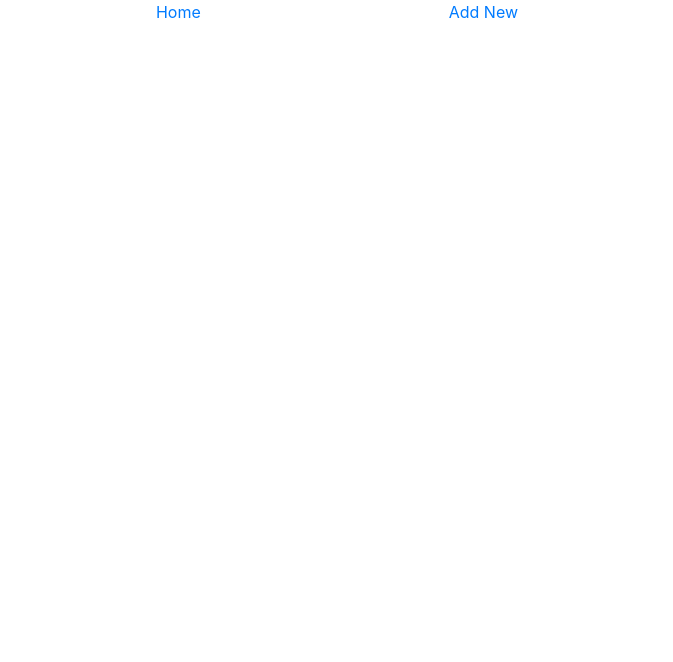
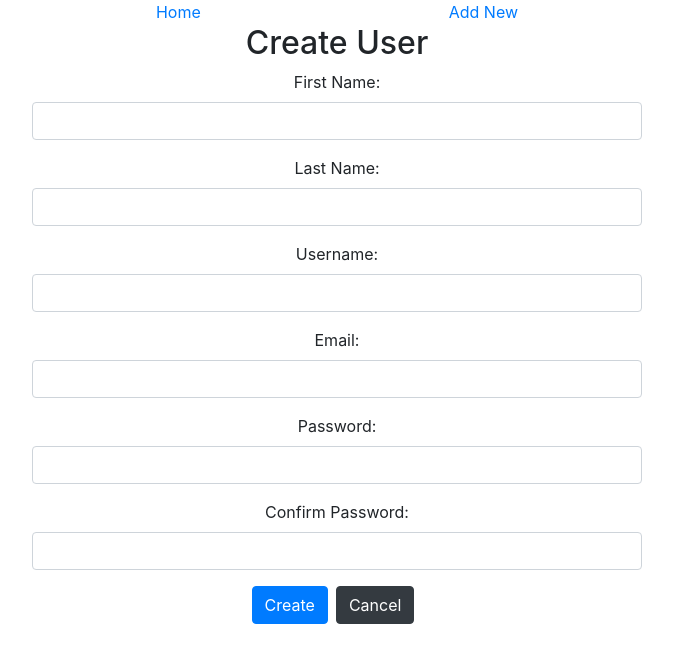
Before and after one commit to bhansen0091/MERN_ChessRoulette, a React (Create React App) app in the folder client/: page /users/new in a window 1280 px wide. Shown: the top 662 px of the page, without its empty margins (303-976 px from the left). Built offline with nearby package versions, Linux system fonts and the light colour scheme.

Commit message:
initial user forms added

```diff
--- a/client/src/App.jsx
+++ b/client/src/App.jsx
@@ -1,8 +1,9 @@
 import 'bootstrap/dist/css/bootstrap.min.css';
+import ChangePassword from './views/User/ChangePassword'
 import {Router, Link} from '@reach/router';
-import Create from './views/Create';
-import Edit from './views/Edit';
-import Show from './views/Show';
+import Create from './views/User/Create';
+import Edit from './views/User/Edit';
+import Show from './views/User/Show';
 import Main from './views/Main'
 import './App.css';
 
@@ -11,13 +12,14 @@ function App() {
     <div className="App">
       <div className="d-flex col-6 mx-auto justify-content-around flex-wrap">
         <Link to="/">Home</Link>
-        <Link to="/new">Add New</Link>
+        <Link to="/users/new">Add New</Link>
       </div>
       <Router>
         <Main path="/" />
-        <Create path="/new" />
-        <Edit path="/edit/:id" />
-        <Show path="/show/:id" />
+        <Create path="/users/new" />
+        <Edit path="/users/edit/:id" />
+        <ChangePassword path="/users/edit/password/:id" />
+        <Show path="/users/show/:id" />
       </Router>
     </div>
   );
--- /dev/null
+++ b/client/src/components/User/ChangePassword/ChangePasswordForm.jsx
@@ -0,0 +1,63 @@
+import {navigate} from '@reach/router'
+
+const ChangePasswordForm = props => {
+    const {inputs, handleInputChange, handleSubmit, title, submitValue, errors} = props;
+
+    const handleCancel = (e) => {
+        e.preventDefault();
+        navigate("/");
+    }
+
+    return(
+        <form onSubmit={handleSubmit} className="col-6 mx-auto">
+            <h2 className="text-center">{title}</h2>
+            <div className="form-group">
+                    <label htmlFor="oldPassword">Old Password:</label>
+                    <input
+                        type="text"
+                        name="oldPassword"
+                        className="form-control"
+                        onChange={handleInputChange}
+                        value={inputs.password}
+                    />
+                    <span className="text-danger">
+                        {errors.password ? errors.password.message : ""}
+                    </span>
+                </div>
+
+                <div className="form-group">
+                    <label htmlFor="password">New Password:</label>
+                    <input
+                        type="text"
+                        name="password"
+                        className="form-control"
+                        onChange={handleInputChange}
+                        value={inputs.password}
+                    />
+                    <span className="text-danger">
+                        {errors.password ? errors.password.message : ""}
+                    </span>
+                </div>
+
+                <div className="form-group">
+                    <label htmlFor="confirmPassword">Confirm Password:</label>
+                    <input
+                        type="text"
+                        name="confirmPassword"
+                        className="form-control"
+                        onChange={handleInputChange}
+                        value={inputs.confirmPassword}
+                    />
+                    <span className="text-danger">
+                        {inputs.password !== inputs.confirmPassword? "Passwords must match!" : ""}
+                    </span>
+                </div>
+
+            <input type="submit" value={submitValue} className="btn btn-primary"/>
+
+            <button className="btn btn-dark mx-2" onClick={handleCancel}>Cancel</button>
+        </form>
+    )
+}
+
+export default ChangePasswordForm;
--- /dev/null
+++ b/client/src/components/User/UserForm.jsx
@@ -0,0 +1,109 @@
+import {navigate} from '@reach/router'
+
+
+const UserForm = props => {
+    const {inputs, handleInputChange, handleSubmit, title, submitValue, errors, editing} = props;
+
+    const handleCancel = (e) => {
+        e.preventDefault();
+        navigate("/");
+    }
+
+    return(
+        <form onSubmit={handleSubmit} className="col-6 mx-auto">
+            <h2 className="text-center">{title}</h2>
+            <div className="form-group">
+                <label htmlFor="firstName">First Name:</label>
+                <input
+                    type="text"
+                    name="firstName"
+                    className="form-control"
+                    onChange={handleInputChange}
+                    value={inputs.firstName}
+                />
+                <span className="text-danger">
+                    {errors.firstName ? errors.firstName.message : ""}
+                </span>
+            </div>
+
+            <div className="form-group">
+                <label htmlFor="lastName">Last Name:</label>
+                <input
+                    type="text"
+                    name="lastName"
+                    className="form-control"
+                    onChange={handleInputChange}
+                    value={inputs.lastName}
+                />
+                <span className="text-danger">
+                    {errors.lastName ? errors.lastName.message : ""}
+                </span>
+            </div>
+
+            <div className="form-group">
+                <label htmlFor="userName">Username:</label>
+                <input
+                    type="text"
+                    name="userName"
+                    className="form-control"
+                    onChange={handleInputChange}
+                    value={inputs.userName}
+                />
+                <span className="text-danger">
+                    {errors.userName ? errors.userName.message : ""}
+                </span>
+            </div>
+
+            <div className="form-group">
+                <label htmlFor="email">Email:</label>
+                <input
+                    type="text"
+                    name="email"
+                    className="form-control"
+                    onChange={handleInputChange}
+                    value={inputs.email}
+                />
+                <span className="text-danger">
+                    {errors.email ? errors.email.message : ""}
+                </span>
+            </div>
+
+            {!editing? <>
+                <div className="form-group">
+                    <label htmlFor="password">Password:</label>
+                    <input
+                        type="text"
+                        name="password"
+                        className="form-control"
+                        onChange={handleInputChange}
+                        value={inputs.password}
+                    />
+                    <span className="text-danger">
+                        {errors.password ? errors.password.message : ""}
+                    </span>
+                </div>
+
+                <div className="form-group">
+                    <label htmlFor="confirmPassword">Confirm Password:</label>
+                    <input
+                        type="text"
+                        name="confirmPassword"
+                        className="form-control"
+                        onChange={handleInputChange}
+                        value={inputs.confirmPassword}
+                    />
+                    <span className="text-danger">
+                        {inputs.password !== inputs.confirmPassword? "Passwords must match!" : ""}
+                    </span>
+                </div>
+            </> :
+            null}
+
+            <input type="submit" value={submitValue} className="btn btn-primary"/>
+
+            <button className="btn btn-dark mx-2" onClick={handleCancel}>Cancel</button>
+        </form>
+    )
+}
+
+export default UserForm;
--- a/client/src/views/Edit.jsx
+++ b/client/src/views/User/ChangePassword.jsx
@@ -1,25 +1,25 @@
-import TemplateForm from '../components/TemplateForm';
+import ChangePasswordForm from '../../components/User/ChangePassword/ChangePasswordForm';
 import { navigate } from '@reach/router';
 import {useState, useEffect} from 'react';
 import Axios from 'axios';
 
 const Edit = props => {
-    const [template, setTemplate] = useState(false);
+    const [user, setUser] = useState(false);
 
     useEffect(() => {
-        Axios.get(`http://localhost:8000/api/templates/${props.id}`)
-            .then(res => setTemplate(res.data.results[0]))
+        Axios.get(`http://localhost:8000/api/users/${props.id}`)
+            .then(res => setUser(res.data.results[0]))
             .catch(err => console.log(err))
     }, [props])
 
     const [errors, setErrors] = useState({
-        itemOne: "",
-        itemTwo: ""
+        password: "",
+        confirmPassword: ""
     })
 
     const handleChange = e => {
-        setTemplate({
-            ...template,
+        setUser({
+            ...user,
             [e.target.name] : e.target.value
         })
     }
@@ -27,7 +27,7 @@ const Edit = props => {
     const handleSubmit = e => {
         e.preventDefault();
 
-        Axios.put(`http://localhost:8000/api/templates/${props.id}`, template)
+        Axios.put(`http://localhost:8000/api/users/${props.id}`, user)
         .then(res => navigate('/'))
         .catch(err => {
             console.log(err.response.data.errors);
@@ -38,10 +38,10 @@ const Edit = props => {
     return(
         <>
             {
-                template?
-                <TemplateForm
-                    inputs = {template}
-                    title = "Edit Template"
+                user?
+                <ChangePasswordForm
+                    inputs = {user}
+                    title = "Change Password"
                     submitValue = "Edit"
                     handleInputChange = {handleChange}
                     handleSubmit = {handleSubmit}
--- a/client/src/views/Create.jsx
+++ b/client/src/views/User/Create.jsx
@@ -1,23 +1,31 @@
-import TemplateForm from '../components/TemplateForm';
+import UserForm from '../../components/User/UserForm';
 import { navigate } from '@reach/router';
 import {useState} from 'react';
 import Axios from 'axios';
 
 
 const Create = props => {
-    const [template, setTemplate] = useState({
-        itemOne:"",
-        itemTwo:""
+    const [user, setUser] = useState({
+        firstName: "",
+        lastName: "",
+        userName: "",
+        email: "",
+        password: "",
+        confirmPassword: ""
     })
 
     const [errors, setErrors] = useState({
-        itemOne: "",
-        itemTwo: ""
+        firstName: "",
+        lastName: "",
+        userName: "",
+        email: "",
+        password: "",
+        confirmPassword: ""
     })
 
     const handleChange = e => {
-        setTemplate({
-            ...template,
+        setUser({
+            ...user,
             [e.target.name] : e.target.value
         })
     }
@@ -25,7 +33,7 @@ const Create = props => {
     const handleSubmit = e => {
         e.preventDefault();
 
-        Axios.post("http://localhost:8000/api/templates", template)
+        Axios.post("http://localhost:8000/api/users", user)
         .then(res => navigate('/'))
         .catch(err => {
             console.log(err.response.data.errors);
@@ -36,13 +44,14 @@ const Create = props => {
 
     return(
         <>
-            <TemplateForm
-                inputs = {template}
-                title = "Create Template"
+            <UserForm
+                inputs = {user}
+                title = "Create User"
                 submitValue = "Create"
                 handleInputChange = {handleChange}
                 handleSubmit = {handleSubmit}
                 errors = {errors}
+                editing = {false}
             />
         </>
     )
--- /dev/null
+++ b/client/src/views/User/Edit.jsx
@@ -0,0 +1,61 @@
+import UserForm from '../../components/User/UserForm';
+import { navigate } from '@reach/router';
+import {useState, useEffect} from 'react';
+import Axios from 'axios';
+
+const Edit = props => {
+    const [user, setUser] = useState(false);
+
+    useEffect(() => {
+        Axios.get(`http://localhost:8000/api/users/${props.id}`)
+            .then(res => setUser(res.data.results[0]))
+            .catch(err => console.log(err))
+    }, [props])
+
+    const [errors, setErrors] = useState({
+        firstName: "",
+        lastName: "",
+        userName: "",
+        email: "",
+        password: "",
+        confirmPassword: ""
+    })
+
+    const handleChange = e => {
+        setUser({
+            ...user,
+            [e.target.name] : e.target.value
+        })
+    }
+
+    const handleSubmit = e => {
+        e.preventDefault();
+
+        Axios.put(`http://localhost:8000/api/users/${props.id}`, user)
+        .then(res => navigate('/'))
+        .catch(err => {
+            console.log(err.response.data.errors);
+            setErrors(err.response.data.errors)
+        })
+    }
+
+    return(
+        <>
+            {
+                user?
+                <UserForm
+                    inputs = {user}
+                    title = "Edit User"
+                    submitValue = "Edit"
+                    handleInputChange = {handleChange}
+                    handleSubmit = {handleSubmit}
+                    errors = {errors}
+                    editing = {true}
+                /> :
+                <h2>Loading....</h2>
+            }
+        </>
+    )
+}
+
+export default Edit;
--- a/client/src/views/Show.jsx
+++ b/client/src/views/User/Show.jsx
@@ -3,11 +3,11 @@ import Axios from 'axios';
 
 
 const Show = props => {
-    const [template, setTemplate] = useState(false);
+    const [user, setUser] = useState(false);
 
     useEffect(() => {
-        Axios.get(`http://localhost:8000/api/templates/${props.id}`)
-        .then(res => setTemplate(res.data.results[0]))
+        Axios.get(`http://localhost:8000/api/users/${props.id}`)
+        .then(res => setUser(res.data.results[0]))
         .catch(err => console.log(err))
     }, [props])
 
@@ -15,8 +15,8 @@ const Show = props => {
 
         <div className="card col-4 mx-auto">
             <div className="card-body">
-                <h2 className="card-title">{template.itemOne}</h2>
-                <p className="card-text">{template.itemTwo}</p>
+                <h2 className="card-title">{user.firstName}</h2>
+                <p className="card-text">{user.lastName}</p>
             </div>
         </div>
     )
```
Also changed, not shown: client/src/components/TemplateForm.jsx (deleted, +0 -46 lines), client/src/views/Main.jsx (+15 -14 lines), 1 other file (tests, documents, lock files or other folders).
